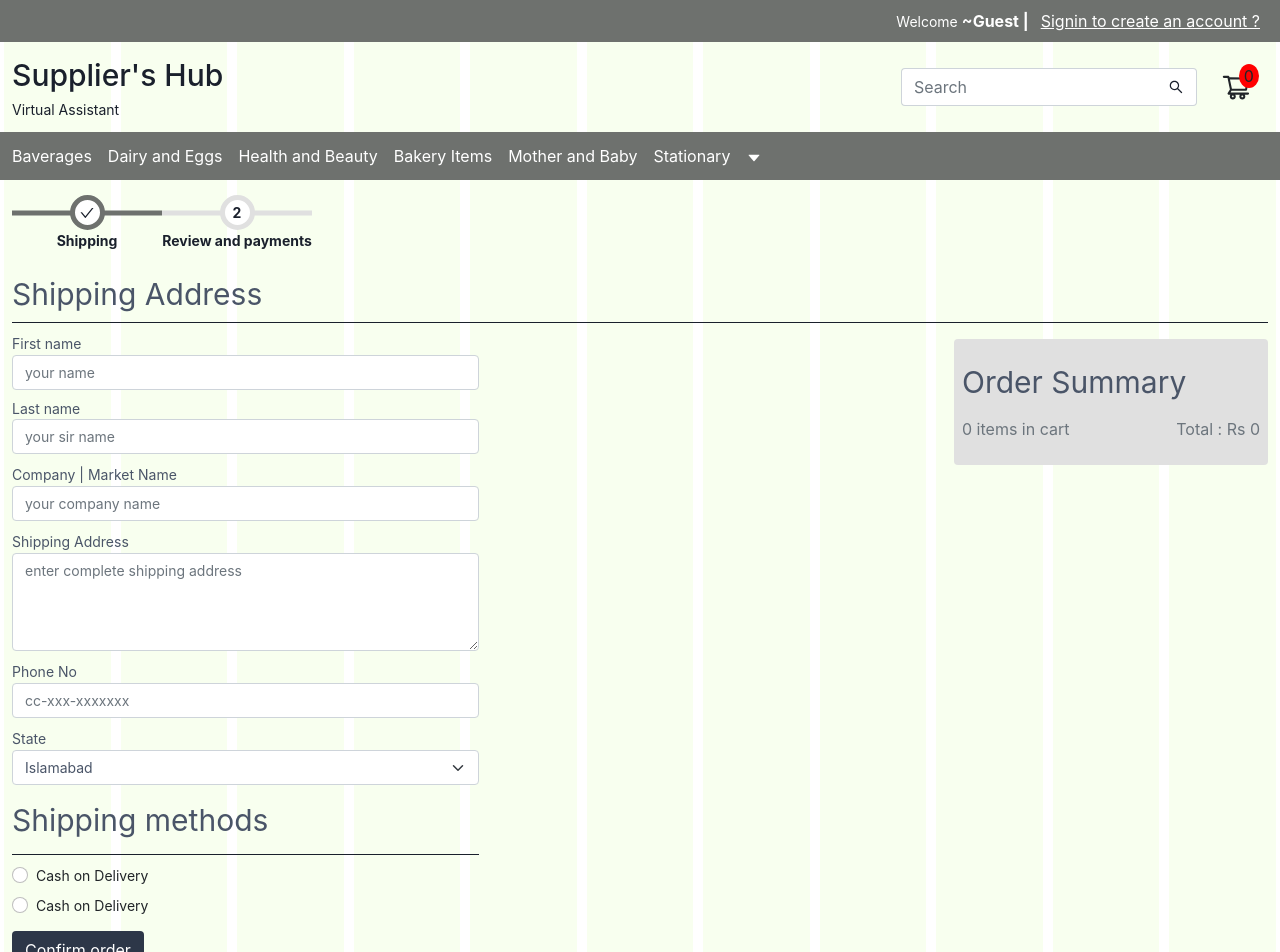
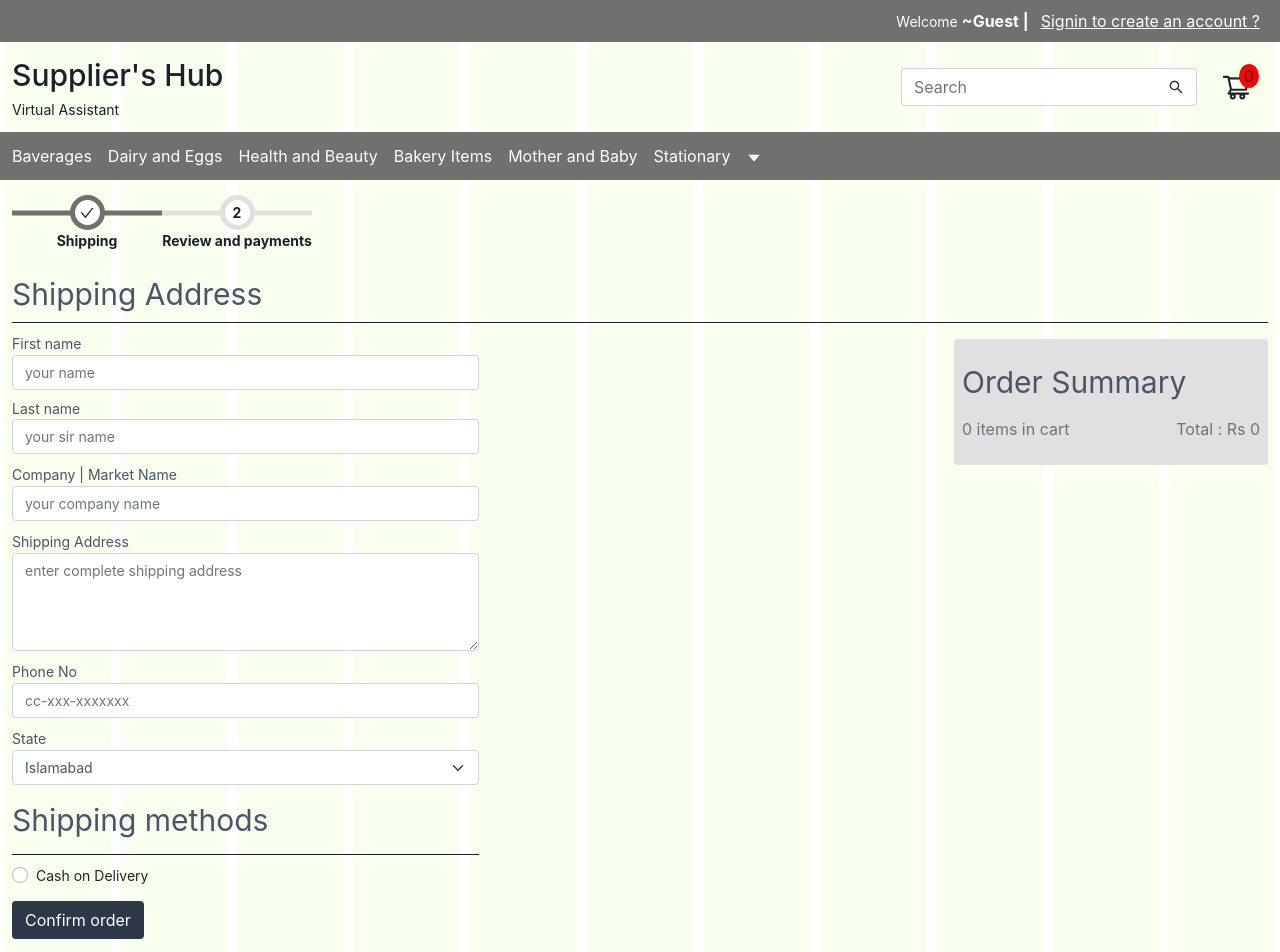
Before and after one commit to shahzaibfs/supplier-shub, a React (Create React App) app: page /checkout in a window 1280 px wide. Shown: the top 952 px of the page. Built offline with nearby package versions, Linux system fonts and the light colour scheme.

Commit message:
bug fix final year first Rep

```diff
--- a/src/Pages/Checkout/index.js
+++ b/src/Pages/Checkout/index.js
@@ -150,17 +150,8 @@ function Checkout() {
                     Cash on Delivery
                   </label>
                 </div>
-                <div class="form-check pb-1 ">
-                  <input
-                    class="form-check-input"
-                    type="radio"
-                    name="exampleRadios"
-                    value="option1"
-                  />
-                  <label className="form-check-label body-2 text-primary-light">
-                    Cash on Delivery
-                  </label>
-                </div>
+
+
               </div>
               <button className="btn btn-bg-primary text-white text-weight-regular my-2 ms-auto">
                 Confirm order
```
